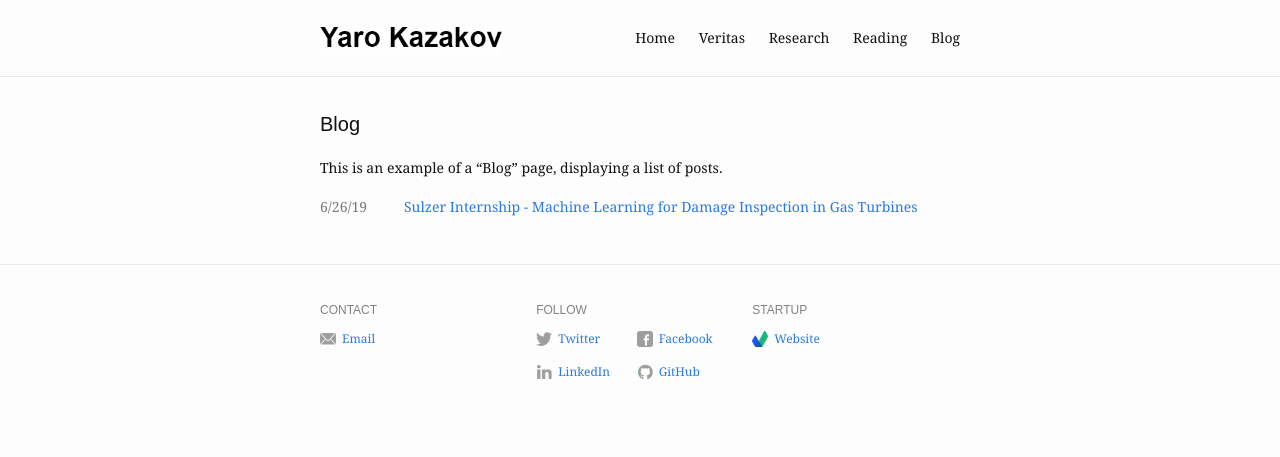
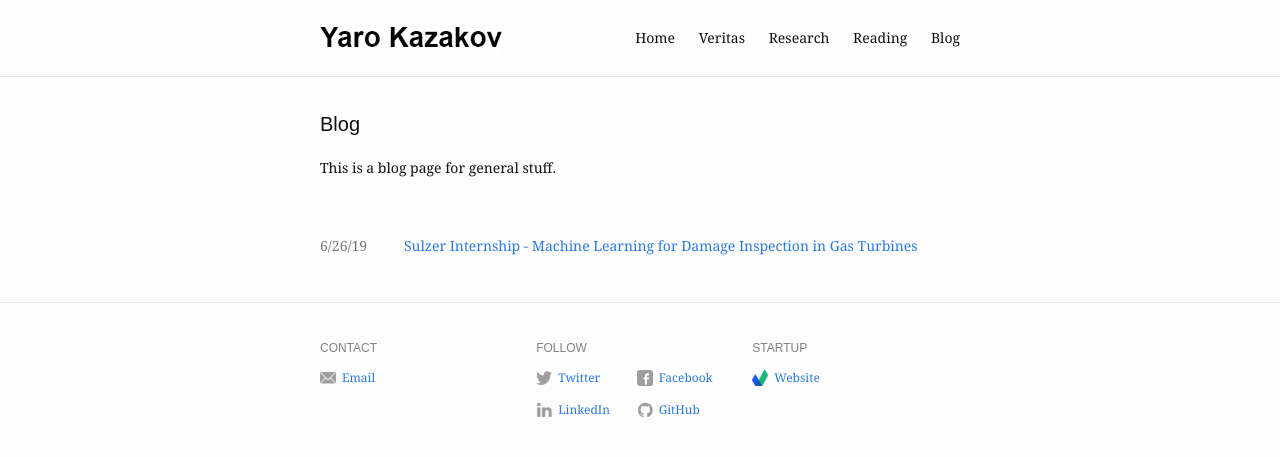
Before and after one commit to eliottvincent/bay, a Jekyll site: the page built from blog.md, in a window 1280 px wide. Shown: the top 457 px of the page. Built offline with Jekyll 4.4.1, drawn with Linux system fonts in a browser that asks for light colours.

Commit message:
Update blog.md

```diff
--- a/blog.md
+++ b/blog.md
@@ -4,5 +4,6 @@ title: Blog
 slug: /blog
 ---
 
-This is an example of a "Blog" page, displaying a list of posts.
+This is a blog page for general stuff.
+
 <br />
```
